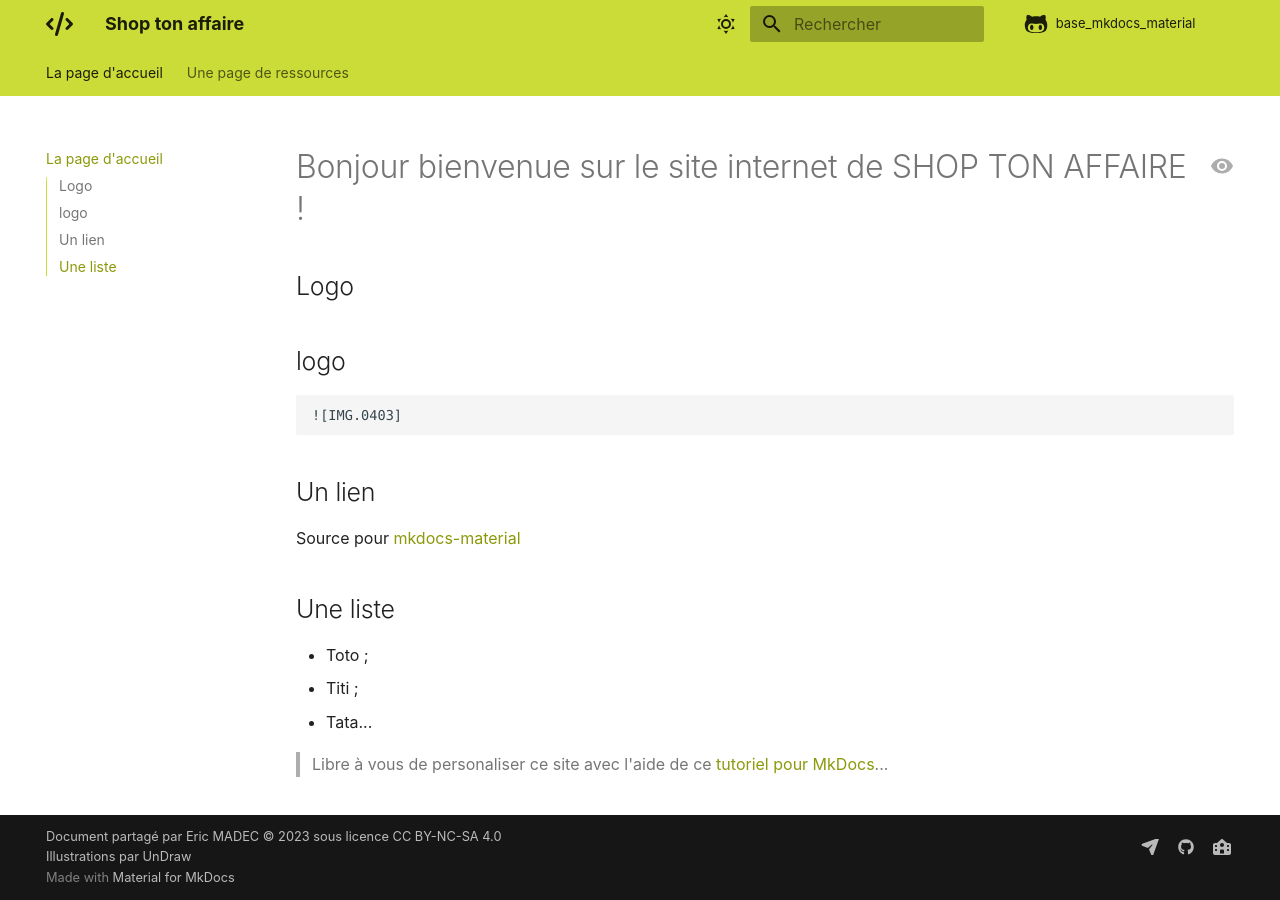
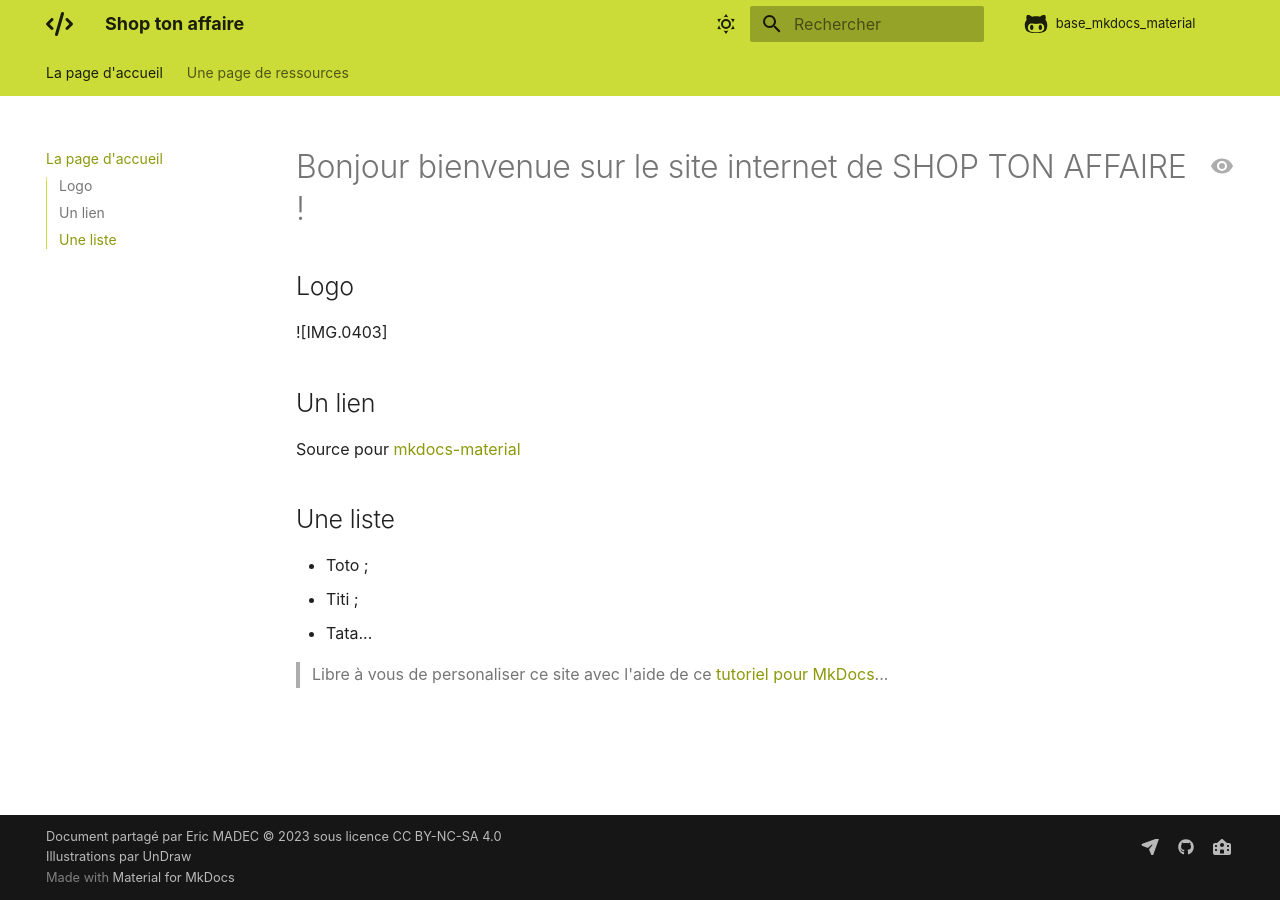
Before and after one commit to Noann-M/Shop-ton-affaire, an MkDocs documentation site: the page built from docs/index.md, in a window 1280 px wide. Built offline with MkDocs 1.6.1 and Material for MkDocs 9.7.7, drawn with Linux system fonts in a browser that asks for light colours; comment, search, counter and statistics services are not loaded.

Commit message:
Update index.md

```diff
--- a/docs/index.md
+++ b/docs/index.md
@@ -1,8 +1,7 @@
 # Bonjour bienvenue sur le site internet de SHOP TON AFFAIRE !
 ## Logo
 
-##logo
-    ![IMG.0403]
+![IMG.0403]
 
 ## Un lien
 Source pour [mkdocs-material](https://squidfunk.github.io/mkdocs-material/)
```
